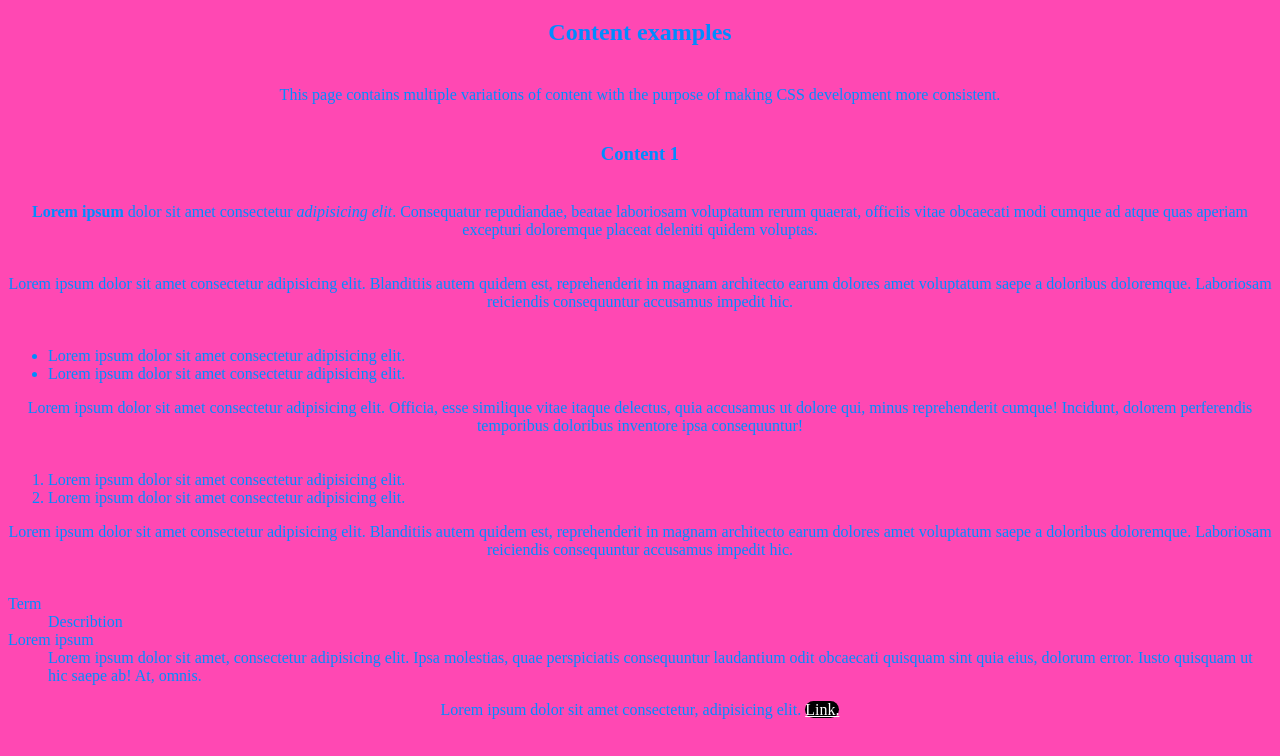
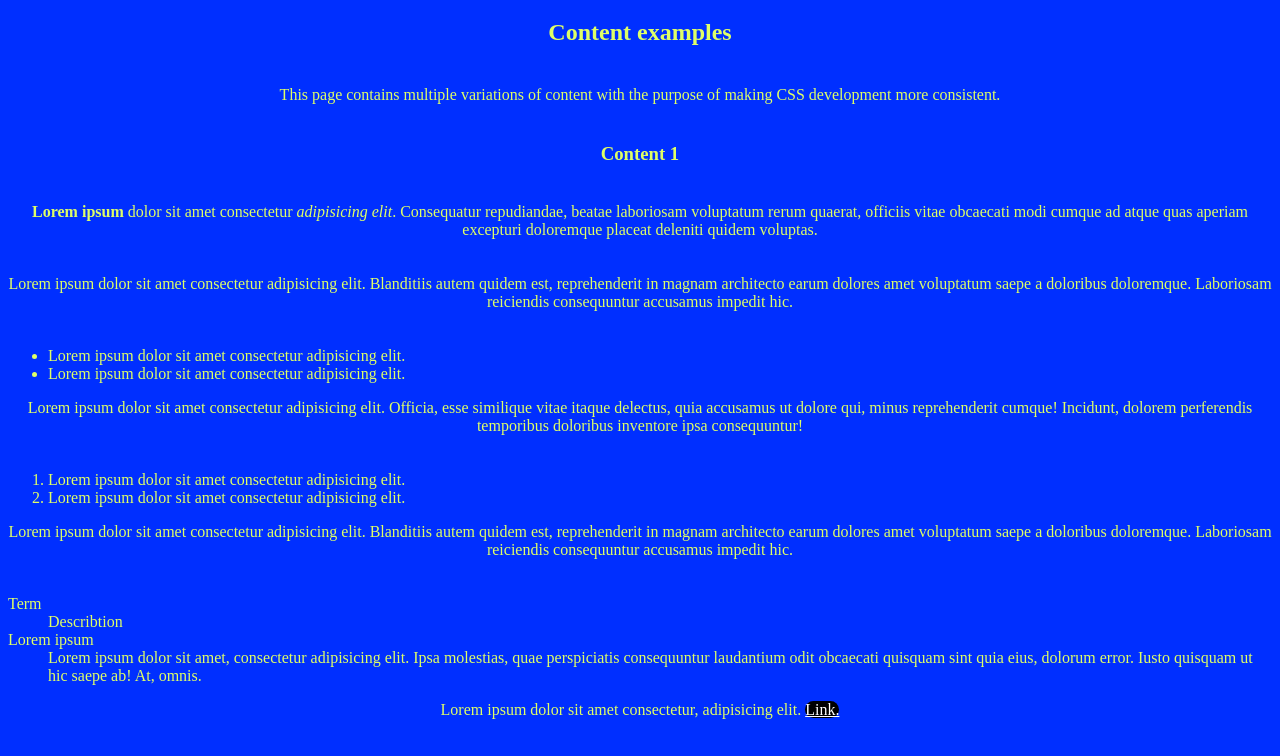
Before and after one commit to parentnode/subtree-test, a plain HTML site: page src/index.html in a window 1280 px wide. Shown: the part 177-933 px from the top of the page. Drawn offline with Linux system fonts and the light colour scheme.

Commit message:
Squashed 'theme/www/css/css-subtree/' changes from a5443cb..f8dab55
f8dab55 worse colors

git-subtree-dir: theme/www/css/css-subtree
git-subtree-split: f8dab5515c1826a38f13be339647194fe5039009

```diff
--- a/src/css/styles.css
+++ b/src/css/styles.css
@@ -1,6 +1,6 @@
 body {
-	color: #008cff;
-	background: #ff48b3;
+	color: #deff67;
+	background: #002fff;
 }
 
 a {
```
